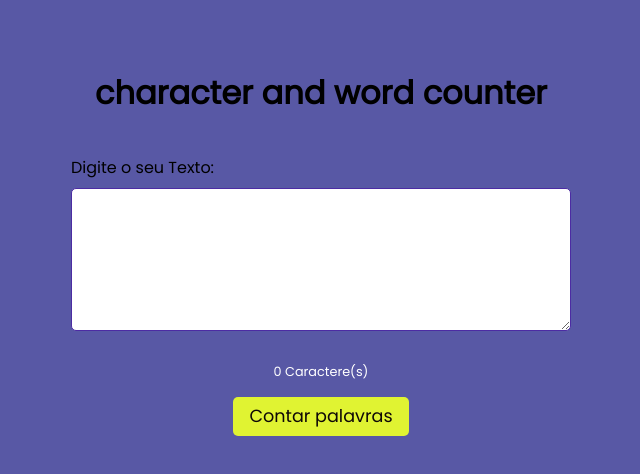
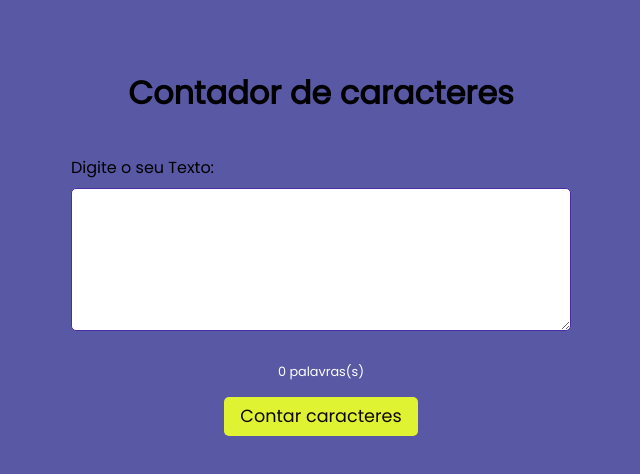
Before and after one commit to Scarlosandre0/character-and-word-counter, a plain HTML site: page contadorDeCaracteres/index.html in a window 1280 px wide. Both pictures are taken after a click on the button "Contar palavras". Shown: the whole page, without its empty margins (319-959 px from the left). Drawn offline with Linux system fonts and the light colour scheme.

Commit message:
segunda parte do projeto
parte de JS

```diff
--- a/contadorDeCaracteres/index.html
+++ b/contadorDeCaracteres/index.html
@@ -7,8 +7,9 @@
   <title>character and word counter</title>
   <link rel="stylesheet" href="style.css">
 </head>
+<body>
   <div class="container">
-    <h1>character and word counter</h1>
+    <h1>Contador de caracteres</h1>
 
   <div class="field">
     <label for="input">Digite o seu Texto:</label>
--- a/contadorDeCaracteres/script.js
+++ b/contadorDeCaracteres/script.js
@@ -0,0 +1,31 @@
+const input = document.querySelector('#input');
+const counter = document.querySelector('.counter');
+const toggleButton = document.querySelector('#toggle');
+
+let mode = "characters";
+
+toggleButton.addEventListener("click", ()=> {
+  if(mode === "characters") {
+    mode = "words";
+    toggleButton.textContent = "Contar caracteres";
+  } else {
+    mode = "characters";
+    toggleButton.textContent = "Contar Palavras"
+  }
+
+  input.dispatchEvent(new Event("input"));
+})
+
+input.addEventListener("input", ()=> {
+  let count = 0;
+
+  if(mode === "characters") {
+    count = input.value.length;
+
+    counter.textContent = `${count} charactere(s)`;
+  } else {
+    const words = input.value.trim().split(/\s+/);
+    count = input.value.trim() === "" ? 0 : words.length;
+    counter.textContent = `${count} palavras(s)`
+  }
+});
--- a/contadorDeCaracteres/style.css
+++ b/contadorDeCaracteres/style.css
@@ -47,13 +47,6 @@ textarea {
   color: #fff;
 }
 
-#togglen {
-  display: block;
-  width: 100%;
-  margin-bottom: 10px;
-}
-
-
 #toggle {
   background-color: rgb(224, 243, 50);
   color: #0e0707;
```
